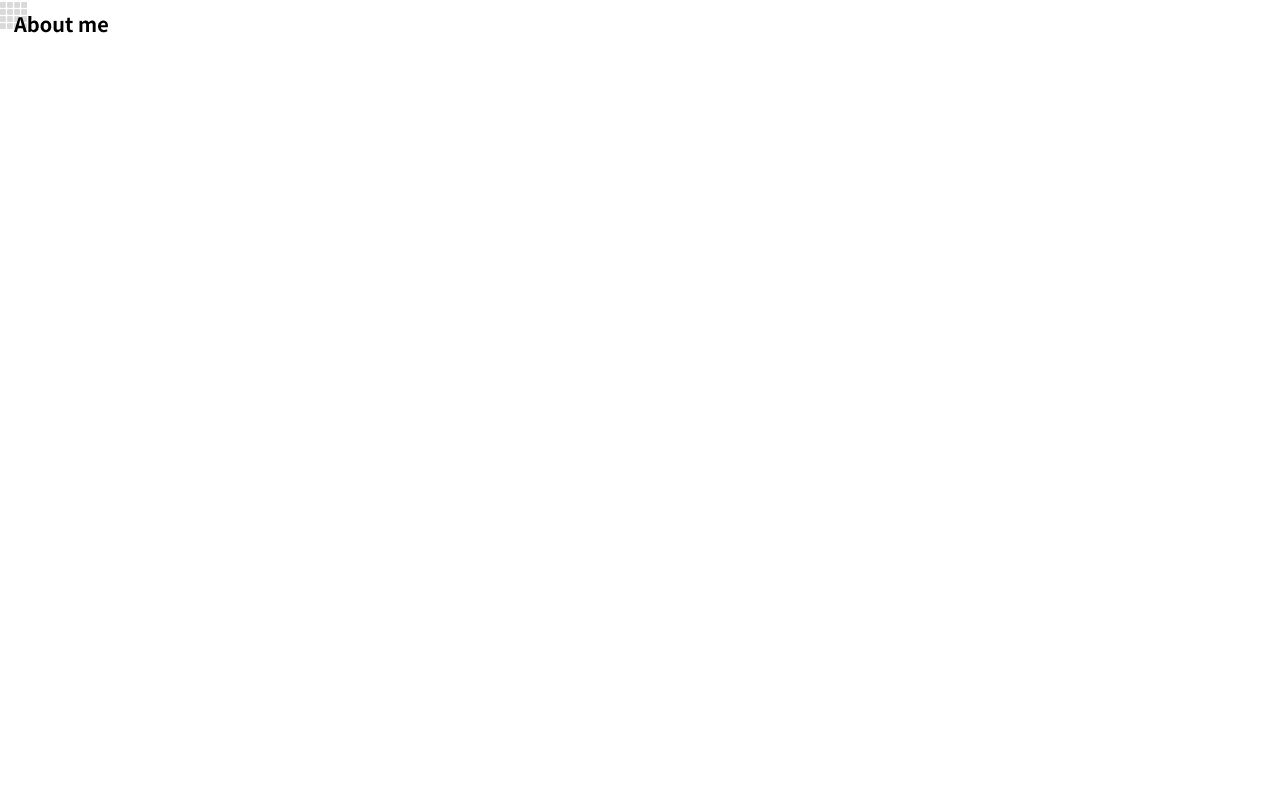
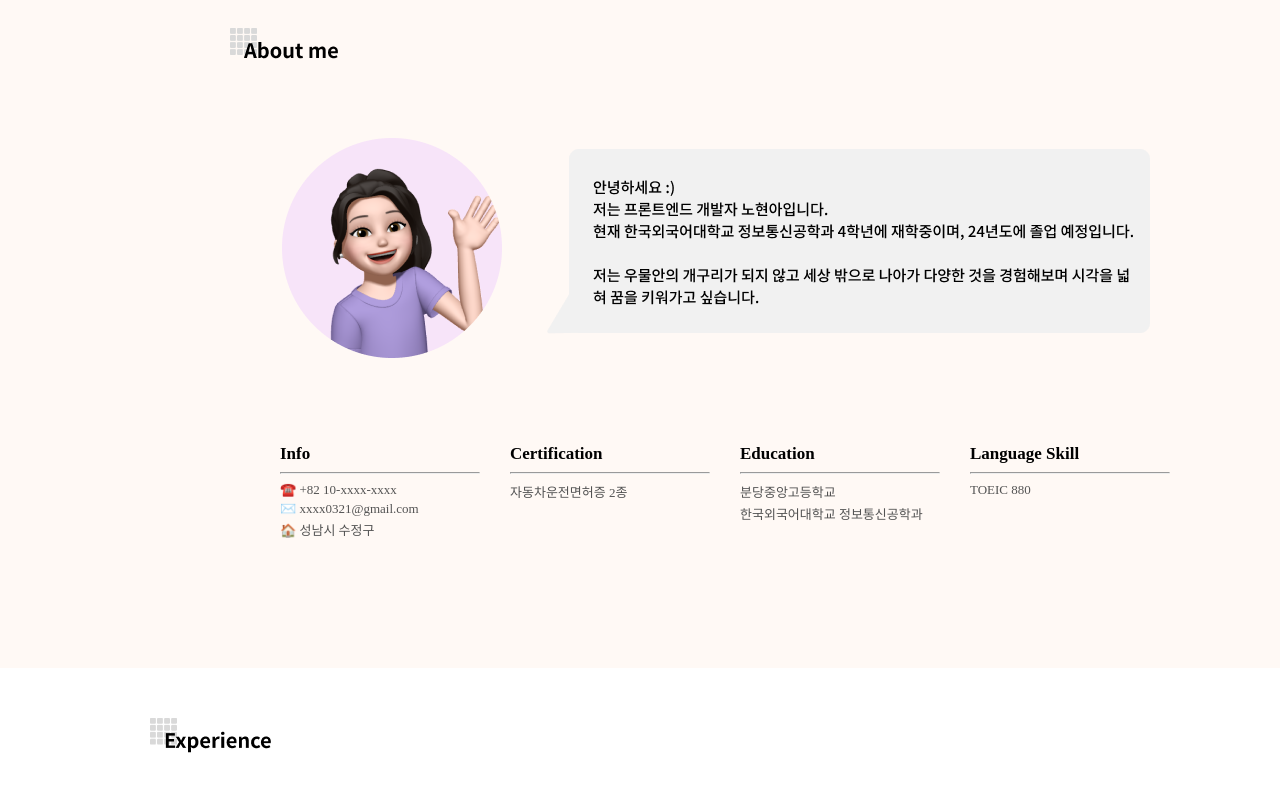
Before and after one commit to erica0321/web-project, a React (Create React App) app in the folder my-profile/: page / in a window 1280 px wide. Shown: the part 712-1509 px from the top of the page. Before the commit the page ends 800 px from the top, so only its background shows below. Built offline with nearby package versions, Linux system fonts and the light colour scheme.

Commit message:
doc: Update files

```diff
--- a/my-profile/src/App.js
+++ b/my-profile/src/App.js
@@ -1,10 +1,16 @@
 import './App.css';
 import Intro from './components/Intro'
+import AboutMe from './components/AboutMe'
+import Experience from './components/Experience'
+import Portfolio from './components/Portfolio'
 
 function App() {
   return (
     <div>
       <Intro />
+      <AboutMe />
+      <Experience />
+      <Portfolio />
     </div>
   );
 }
--- a/my-profile/src/components/AboutMe.js
+++ b/my-profile/src/components/AboutMe.js
@@ -1,9 +1,84 @@
 import Title from "../img/title_about.png"
+import MiniProfile2 from "../img/myImage2.png"
+import Bubble from "../img/speech_bubble.png"
+import "../style/AboutMe.css"
 
 function AboutMe() {
     return(
-        <div className="About">
-            <img src={Title} alt="AboutMe" />
+        <div className="Aboutme">
+            <div className="About">
+                <div className="TitleImg">
+                    <img src={Title} alt="AboutMe" />
+                </div>
+                <div className="Information1">
+                    <img id="img2" src={MiniProfile2} alt="MiniProfile2" />
+                    <img id="bubble" src={Bubble} alt="InfoBubble" />
+                </div>
+                <div className="Information2">
+                    <ul className="InfoList">
+                        <li id="info">
+                            <div className="Title">
+                                Info
+                            </div>
+                            <hr className="ShortLine1"/>
+                            <div className="Content">
+                                <ul className="List">
+                                    <li id="list-content">
+                                        ☎️ +82 10-xxxx-xxxx
+                                    </li>
+                                    <li id="list-content">
+                                        ✉️ xxxx0321@gmail.com
+                                    </li>
+                                    <li id="list-content">
+                                        🏠 성남시 수정구
+                                    </li>
+                                </ul>
+                            </div>
+                        </li>
+                        <li id="certification">
+                            <div className="Title">
+                                Certification
+                            </div>
+                            <hr className="ShortLine2"/>
+                            <div className="Content">
+                                <ul className="List">
+                                    <li id="list-content">
+                                        자동차운전면허증 2종
+                                    </li>
+                                </ul>
+                            </div>
+                        </li>
+                        <li id="education">
+                            <div className="Title">
+                                Education
+                            </div>
+                            <hr className="ShortLine3"/>
+                            <div className="Content">
+                                <ul className="List">
+                                    <li id="list-content">
+                                        분당중앙고등학교
+                                    </li>
+                                    <li id="list-content">
+                                        한국외국어대학교 정보통신공학과
+                                    </li>
+                                </ul>
+                            </div>
+                        </li>
+                        <li id="lanuage">
+                            <div className="Title">
+                                Language Skill
+                            </div>
+                            <hr className="ShortLine4"/>
+                            <div className="Content">
+                                <ul className="List">
+                                    <li id="list-content">
+                                        TOEIC 880
+                                    </li>
+                                </ul>
+                            </div></li>
+                    </ul>
+                </div>
+            </div>
         </div>
     );
 }
--- a/my-profile/src/components/Intro.js
+++ b/my-profile/src/components/Intro.js
@@ -8,7 +8,6 @@ function Intro() {
     <div className="Intro">
         <Header />
         <MiniProfile />
-        <AboutMe />
     </div>
   );
 }
--- a/my-profile/src/style/AboutMe.css
+++ b/my-profile/src/style/AboutMe.css
@@ -1,6 +1,72 @@
+.Aboutme{
+    margin: 0 auto;
+    width: 1440px;
+    height: 690px;
+    flex-shrink: 0;
+    background-color: rgba(255, 247, 242, 0.74);
+}
+
 .About{
-    margin:0 auto;
+    margin:0px auto;
+    padding:50px;
     width: 980px;
-    height: 38px;
+    height: 620px;
     flex-shrink: 0;
 }
+
+.Information1{
+    margin: 70px auto;
+    width: 877px;
+    height: 220.152px;
+    flex-shrink: 0;
+}
+
+#bubble{
+    margin-left:30px;
+}
+
+.Information2{
+    margin: 30px auto;
+    width: 900px;
+    height: 130px;
+    flex-shrink: 0;
+}
+
+.InfoList, .List{
+    padding: 0px;
+    list-style-type:none;
+}
+
+.InfoList{
+    float:right;
+}
+
+.Title{
+    color: #000;
+    font-family: Noto Sans KR;
+    font-size: 17px;
+    font-style: normal;
+    font-weight: 700;
+    line-height: normal;
+}
+
+#info, #certification, #education{
+    width:200px;
+    float:left;
+    margin-right:30px;
+}
+
+#lanuage{
+    width:200px;
+    float:left;
+}
+
+#list-content{
+    color: #535353;
+    font-family: Noto Sans KR;
+    font-size: 13px;
+    font-style: normal;
+    font-weight: 500;
+    line-height: normal;
+    margin-bottom: 3px;
+}
```
